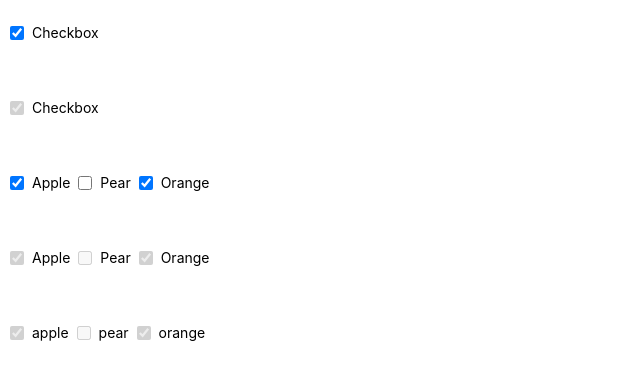
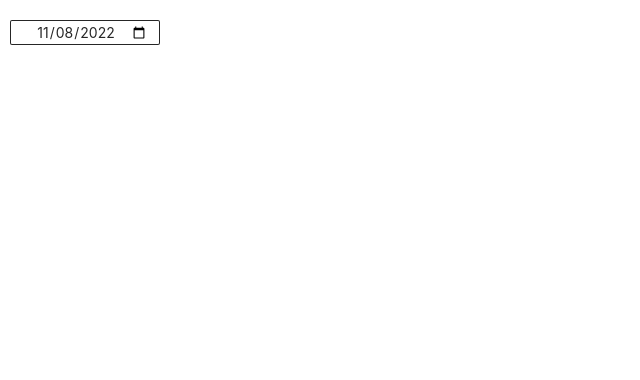
Before and after one commit to leigp555/hut-ui, a Vue app: page / in a window 1280 px wide. Shown: the top 380 px of the page, without its empty margins (0-640 px from the left). Built offline with nearby package versions, Linux system fonts and the light colour scheme.

Commit message:
feat: 完成datePicker组件

```diff
--- a/src/App.vue
+++ b/src/App.vue
@@ -1,11 +1,11 @@
 <template>
   <div class="test">
-    <CheckboxEg />
+    <DatePickerEg />
   </div>
 </template>
 
 <script setup lang="ts">
-import CheckboxEg from '@/eg/CheckboxEg.vue'
+import DatePickerEg from '@/eg/DatePickerEg.vue'
 </script>
 
 <style>
--- /dev/null
+++ b/src/eg/DatePickerEg.vue
@@ -0,0 +1,22 @@
+<template>
+  <div class="ui-template-wrap">
+    <DatePicker v-model:value="value1" />
+  </div>
+</template>
+
+<script setup lang="ts">
+import { ref, watch } from 'vue'
+import { Dayjs } from 'dayjs'
+import DatePicker from '@/lib/datePicker/DatePicker.vue'
+
+const value1 = ref<Dayjs>()
+
+watch(value1, () => {
+  console.log(value1.value)
+})
+</script>
+
+<style lang="scss">
+.ui-template-wrap {
+}
+</style>
--- /dev/null
+++ b/src/lib/datePicker/DatePicker.vue
@@ -0,0 +1,49 @@
+<template>
+  <label class="ui-datePicker-wrap">
+    <input type="date" :value="value" @input="onInput" ref="inputRef" />
+  </label>
+</template>
+
+<script setup lang="ts">
+import { withDefaults, defineProps, toRefs, ref } from 'vue'
+import dayjs, { Dayjs } from 'dayjs'
+
+const props = withDefaults(
+  defineProps<{
+    value: Dayjs
+  }>(),
+  {
+    value: dayjs().format('YYYY-MM-DD')
+  }
+)
+const emits = defineEmits(['update:value'])
+const { value } = toRefs(props)
+const inputRef = ref<HTMLInputElement | null>(null)
+const onInput = () => {
+  emits('update:value', inputRef.value?.value)
+}
+</script>
+
+<style lang="scss">
+.ui-datePicker-wrap {
+  input {
+    line-height: 1.8em;
+    height: 1.8em;
+    text-align: center;
+    color: rgba(0, 0, 0, 0.85);
+    border: 1px solid rgba(0, 0, 0, 0.85);
+    padding: 0 11px;
+    outline: none;
+    border-radius: 2px;
+    font-size: 14px;
+    &:focus {
+      border: 1px solid #1890ff;
+      box-shadow: 0 0 0 2px rgba(24, 114, 255, 0.2);
+    }
+    &:hover {
+      border: 1px solid #1890ff;
+      box-shadow: 0 0 0 2px rgba(24, 114, 255, 0.2);
+    }
+  }
+}
+</style>
```
